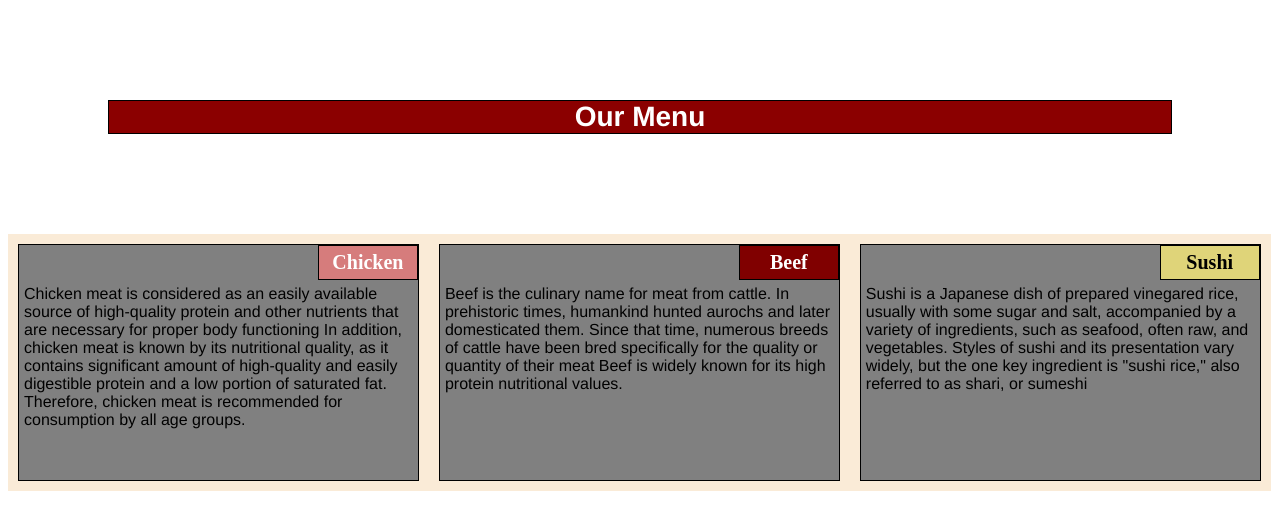
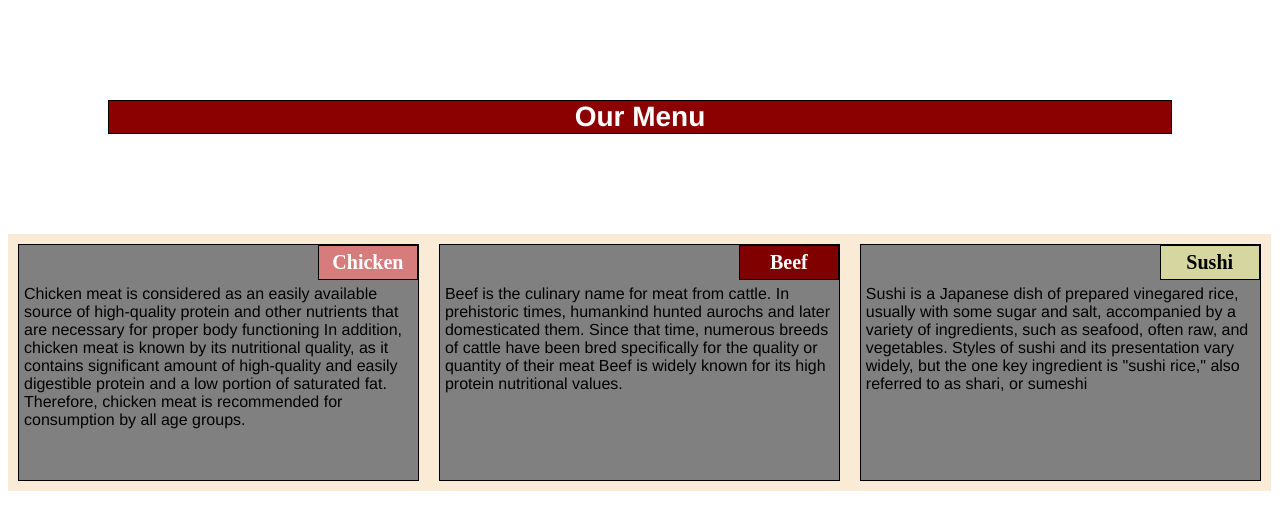
Before and after one commit to henchmotion/Coursera-test, a plain HTML site: page Module2-Solution/index.html in a window 1280 px wide. Drawn offline with Linux system fonts and the light colour scheme.

Commit message:
Update index.html

```diff
--- a/Module2-Solution/index.html
+++ b/Module2-Solution/index.html
@@ -80,7 +80,7 @@
         text-align: center;
         font-size: 125%;
         font-weight: bold;
-        background-color: rgb(223, 212, 121);
+        background-color: rgb(214, 214, 160);
 
     }
 
```
